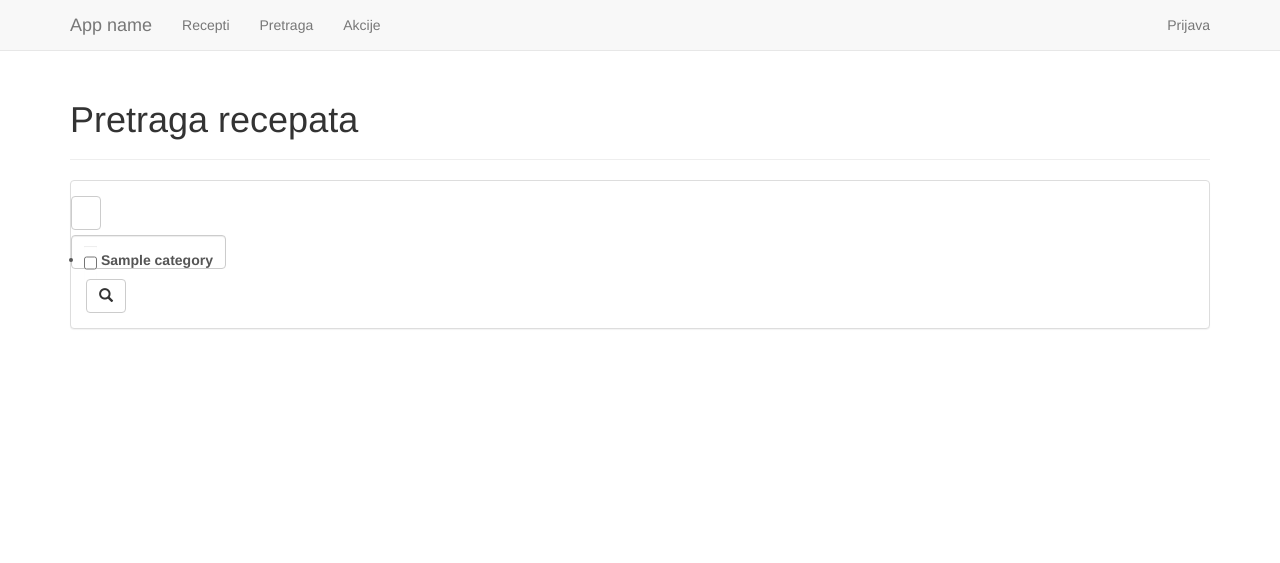
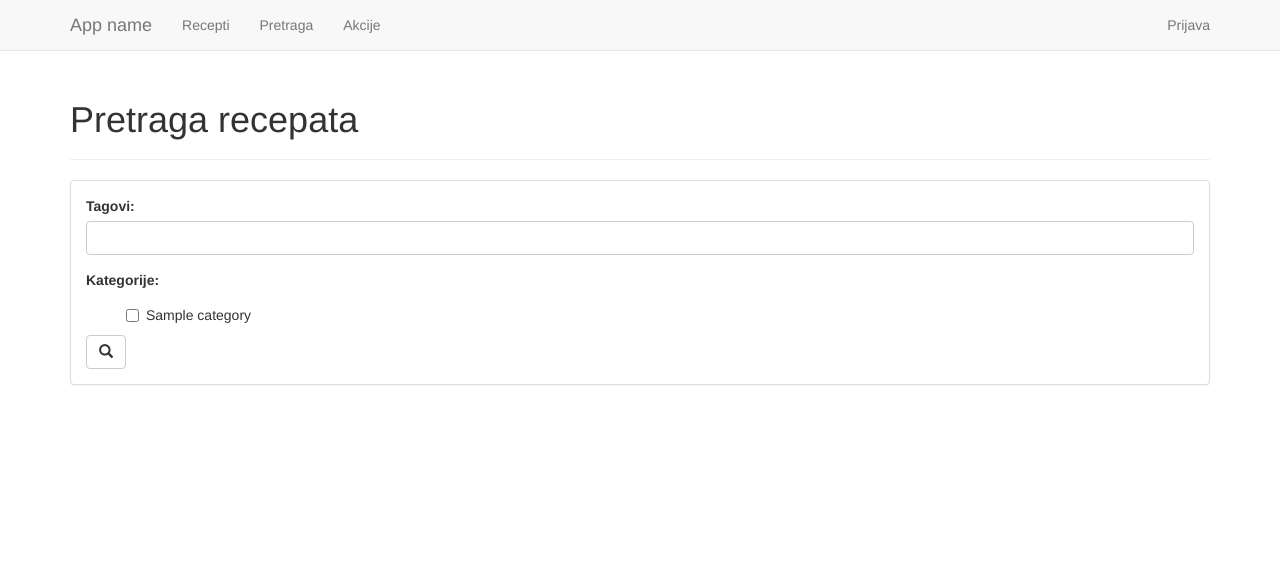
Before and after one commit to MislavMandaric/abs-int, a Django app: a page that uses app/templates/recipe_search.html in a window 1280 px wide. Shown: the top 563 px of the page. Run offline with Django 3.2, Linux system fonts and the light colour scheme; tables that the repository leaves empty hold one stand-in row (values such as "Sample post"); some libraries are stand-ins or nearby versions.

Commit message:
forma za pretragu

```diff
--- a/app/forms.py
+++ b/app/forms.py
@@ -14,7 +14,7 @@ class CustomAuthenticationForm(AuthenticationForm):
   password = CharField(widget=PasswordInput(attrs={'class':'form-control'}))
 
 class SearchForm(forms.Form):
-	tags = CharField(widget=TextInput(attrs={'class':'form-control'}))
+	tags = CharField(widget=TextInput(attrs={'class':'form-control'}), label="Tagovi")
 
 	def __init__(self, *args, **kw):
 		super(SearchForm, self).__init__(*args, **kw)
@@ -22,8 +22,8 @@ class SearchForm(forms.Form):
 		OPTIONS = []
 		for c in categories:
 			OPTIONS.append((c.name, c.name))
-		self.fields['categories'] = MultipleChoiceField(widget=CheckboxSelectMultiple(attrs={'class':'form-control'}), \
-			choices=OPTIONS, label="Kategorija")
+		self.fields['categories'] = MultipleChoiceField(widget=CheckboxSelectMultiple(attrs={'class':'checkbox'}), \
+			choices=OPTIONS, label="Kategorije")
 
 class RecipeForm(forms.Form):
 	title = CharField(widget=TextInput(attrs={'class':'form-control'}), label="Naziv")
--- a/app/templates/recipe_search.html
+++ b/app/templates/recipe_search.html
@@ -6,21 +6,24 @@
 {% block page_body %}
 	<div class="panel panel-default">
     <div class="panel-body">
-        <form method="GET" class="form-inline" role="form">
-        	<div class="row">
+        <form method="GET" role="form">
+        	<!--<div class="row">
 	        		{{ form.tags }}
 	        </div>
 	        <div class="row">
 	        		{{ form.categories }}
 	        </div>
-        	<!--{% for field in form %}
+        	{% for field in form %}
 		        <div class="form-group">
 		            {{ field.errors }}
 		            {{ field.label_tag }} {{ field }}
 		        </div>
-					{% endfor %}-->
+					{% endfor %}
 				  <button type="submit" class="btn btn-default"><span class="glyphicon glyphicon-search"></button>
-				</form>
+				</form-->
+				{{ form.as_p }}
+				<button type="submit" class="btn btn-default"><span class="glyphicon glyphicon-search"></button>
+			</form>
 		</div>
 	</div>
 	{% if result %}
@@ -32,11 +35,15 @@
 				<a href="{% url 'recipe_detail' recipe.id %}">
 				<div class="panel panel-default">
 	  			<div class="panel-body">
-	  				{% thumbnail recipe.image "250x250" as im %}
-			        <img src="{{ im.url }}" class="img-rounded"/>
-			      {% endthumbnail %}
+	  				{% if recipe.image %}
+			  			{% thumbnail recipe.image "250x250" as im %}
+				        <img src="{{ im.url }}" class="img-rounded"/>
+				      {% endthumbnail %}
+				    {% else %}
+              <img src="/media/photos/noimage.jpg" width="250" height="250"/>
+            {% endif %}
 				  </div>
-				  <div class="panel-footer">{{ recipe.title }}</div>
+				  <div class="panel-footer">{{ recipe.title }}<span class="badge pull-right">42 lajka</span></div>
 				</div>
 			</a>
 			</div>
--- a/static/css/app_style.css
+++ b/static/css/app_style.css
@@ -91,3 +91,10 @@ code {
   border-top-left-radius: 0;
   border-top-right-radius: 0;
 }
+
+#id_categories li{
+  display: inline;
+  list-style-type: none;
+
+
+}
```
Also changed, not shown: app/templates/more_recipes.html (+8 -4 lines), app/templates/profile.html (+8 -4 lines), app/templates/recipe_detail.html (+7 -3 lines), app/templates/recipes.html (+8 -4 lines).
